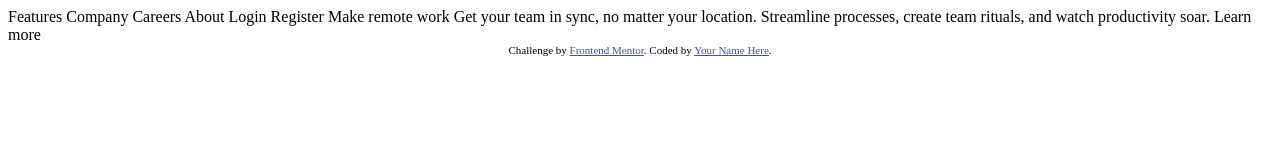
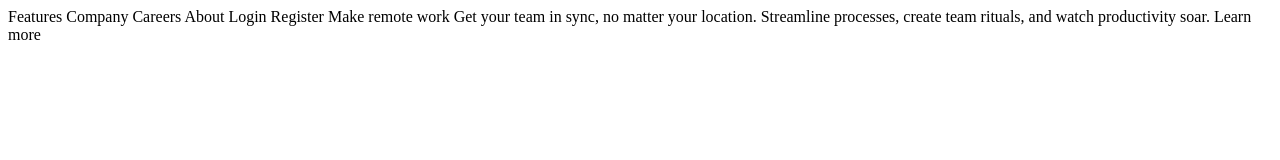
Before and after one commit to MatiasBastarrica/intro-section-with-dropdown-navigation, a plain HTML site: page index.html in a window 1280 px wide. Drawn offline with Linux system fonts and the light colour scheme.

Commit message:
Remove Frontendmentor initial elements and styles

```diff
--- a/index.html
+++ b/index.html
@@ -1,39 +1,22 @@
 <!DOCTYPE html>
 <html lang="en">
-<head>
-  <meta charset="UTF-8">
-  <meta name="viewport" content="width=device-width, initial-scale=1.0"> <!-- displays site properly based on user's device -->
+  <head>
+    <meta charset="UTF-8" />
+    <meta name="viewport" content="width=device-width, initial-scale=1.0" />
+    <!-- displays site properly based on user's device -->
 
-  <link rel="icon" type="image/png" sizes="32x32" href="./images/favicon-32x32.png">
+    <link
+      rel="icon"
+      type="image/png"
+      sizes="32x32"
+      href="./images/favicon-32x32.png"
+    />
 
-  <title>Frontend Mentor | Intro section with dropdown navigation</title>
-
-  <!-- Feel free to remove these styles or customise in your own stylesheet 👍 -->
-  <style>
-    .attribution { font-size: 11px; text-align: center; }
-    .attribution a { color: hsl(228, 45%, 44%); }
-  </style>
-</head>
-<body>
-
-  Features
-  Company
-  Careers
-  About
-
-  Login
-  Register
-
-  Make remote work
-
-  Get your team in sync, no matter your location. Streamline processes,
-  create team rituals, and watch productivity soar.
-
-  Learn more
-
-  <div class="attribution">
-    Challenge by <a href="https://www.frontendmentor.io?ref=challenge" target="_blank">Frontend Mentor</a>.
-    Coded by <a href="#">Your Name Here</a>.
-  </div>
-</body>
+    <title>Frontend Mentor | Intro section with dropdown navigation</title>
+  </head>
+  <body>
+    Features Company Careers About Login Register Make remote work Get your team
+    in sync, no matter your location. Streamline processes, create team rituals,
+    and watch productivity soar. Learn more
+  </body>
 </html>
```
